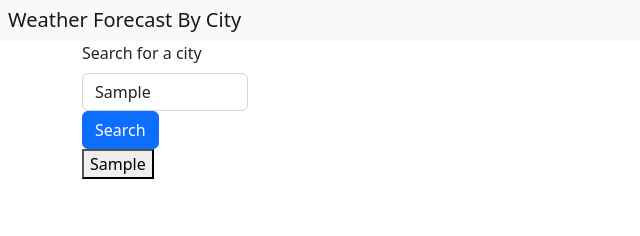
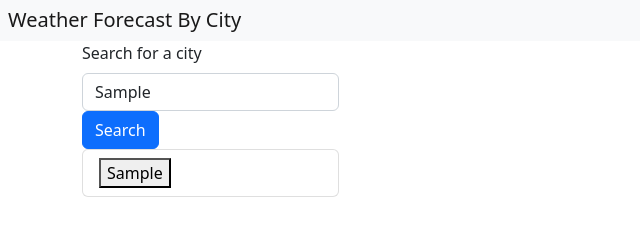
Before and after one commit to Wir3s/five-day-forecast, a plain HTML site: page index.html in a window 1280 px wide. Both pictures are taken after typing "Sample" into the empty fields and a click on the button "Search". Shown: the whole page, without its empty margins (0-640 px from the left). Drawn offline with nearby package versions, Linux system fonts and the light colour scheme; no server answers.

Commit message:
css work, looks at least a bit better

```diff
--- a/assets/js/script.js
+++ b/assets/js/script.js
@@ -11,9 +11,12 @@ var cityListEl = document.getElementById("city-list");
 var retrieveCity = function () {
   var cityList = JSON.parse(localStorage.getItem("city")) || [];
   for (var i = 0; i < cityList.length; i++) {
+    var listOfCity = document.createElement("li");
+    listOfCity.classList.add("list-group-item");
     var cityButtonEl = document.createElement("button");
     cityButtonEl.innerHTML = cityList[i];
-    cityListEl.appendChild(cityButtonEl);
+    cityListEl.appendChild(listOfCity);
+    listOfCity.appendChild(cityButtonEl);
   }
 };
 
@@ -127,10 +130,15 @@ var displayFive = function (fiveDayArray) {
     var lilIcons = document.createElement("img");
     var fiveHead = document.createElement("p");
     var listEl = document.createElement("ul");
+    listEl.classList.add("list-group");
     var listItemDate = document.createElement("li");
+    listItemDate.classList.add("list-group-item");
     var listItemTemp = document.createElement("li");
+    listItemTemp.classList.add("list-group-item");
     var listItemWind = document.createElement("li");
+    listItemWind.classList.add("list-group-item");
     var listItemHum = document.createElement("li");
+    listItemHum.classList.add("list-group-item");
     lilIcons.src = fiveIcons;
     fiveBox.classList.add("col");
     forecastBoxesEl.appendChild(fiveBox);
--- a/index.html
+++ b/index.html
@@ -22,17 +22,19 @@
 
     <div class="container">
         <div class="row" id="topRow">
-            <div class="col-2">
+            <div class="col-sm-auto">
                 <form id="city-search">
                     <label for="inputCity" class="form-label">Search for a city</label>
                     <input type="search"  id="requestedCity" class="form-control" aria-describedby="passwordHelpBlock">
                     <button type="submit" id="cityButton" class="btn btn-primary">Search</button>
                 </form>
-                <div id="city-list"></div>
+                <div>
+                    <ul id="city-list" class="list-group"></ul>
+                </div>
             </div>
-            <div class="col-10">
+            <div class="col">
                 <div id="weatherToday" class="border border-dark border-4" style="visibility:hidden"></div>
-                    <div class="row" id="five-day-boxes"></div>
+                    <div class="row row-cols-auto" id="five-day-boxes"></div>
             </div>
         </div>
     </div>
```
